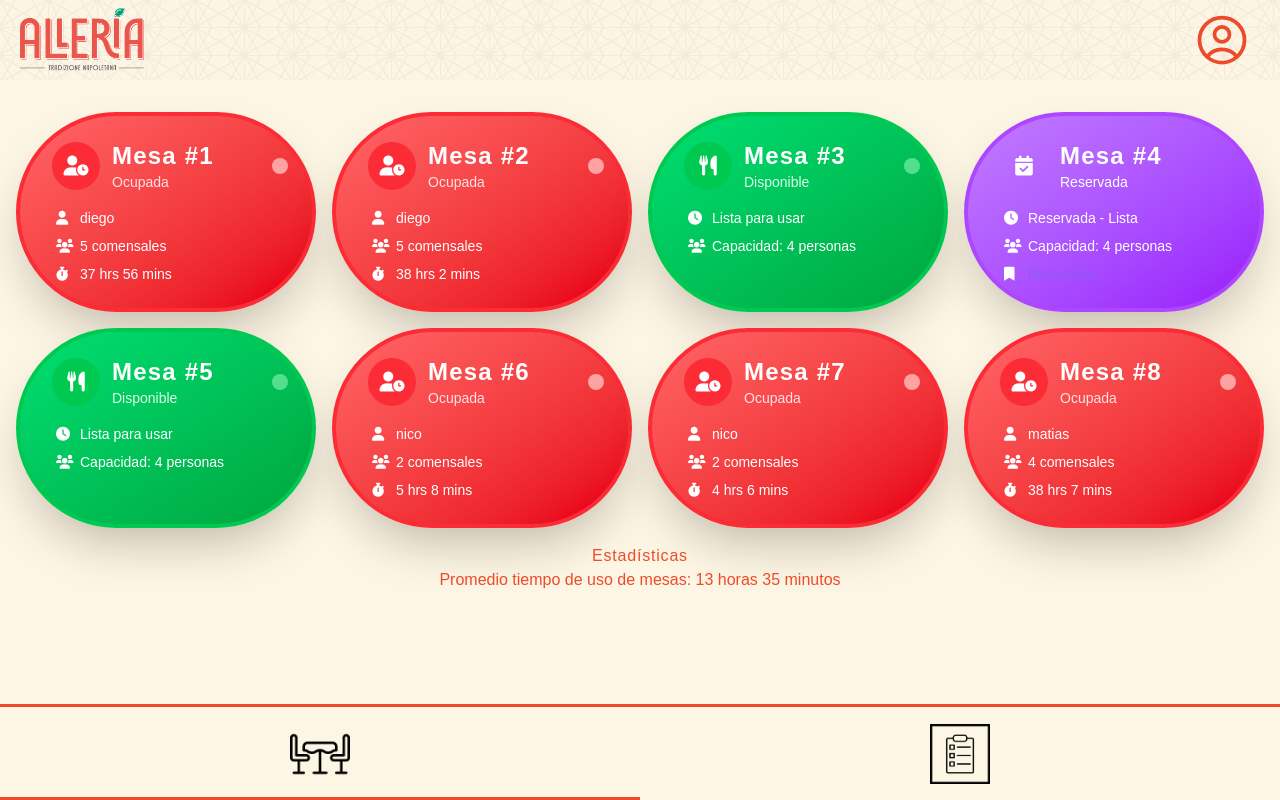
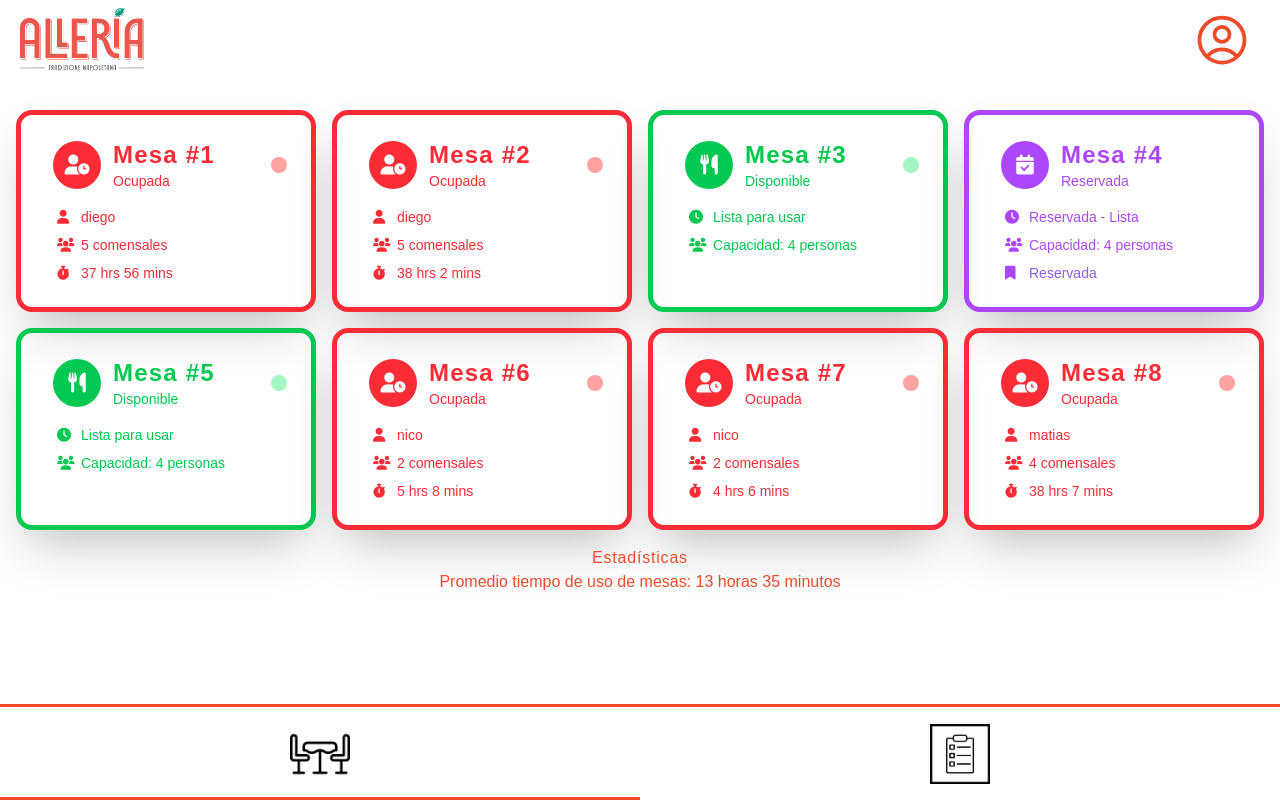
Before and after one commit to slevinnnn/restaurant_project, a Flask app: page /trabajador in a window 1280 px wide. Run offline with Flask 3, Linux system fonts and the light colour scheme; a user stored in the database is signed in; data comes from the database, SQL or seed files in the repository; both versions use the stored data as it was after the commit; some libraries are stand-ins or nearby versions; some web fonts are replaced.

Commit message:
makeover visual a la pagina de trabajadores

```diff
--- a/app.py
+++ b/app.py
@@ -31,7 +31,16 @@ def login_required(f):
 
 def get_chile_time():
     santiago_tz = pytz.timezone('America/Santiago')
-    return datetime.now(pytz.UTC).astimezone(santiago_tz)
+    return datetime.now(santiago_tz)
+
+def convert_to_chile_time(dt):
+    if dt is None:
+        return None
+    santiago_tz = pytz.timezone('America/Santiago')
+    # Si el datetime no tiene zona horaria, asumimos que está en hora de Chile
+    if dt.tzinfo is None:
+        return santiago_tz.localize(dt)
+    return dt.astimezone(santiago_tz)
 
 def initialize_tables():
     with app.app_context():
@@ -117,7 +126,12 @@ def enviar_estado_cola():
 def liberar_mesa(mesa_id):
     mesa = db.session.get(Mesa, mesa_id)
     if mesa and mesa.is_occupied:
-        tiempo_usado = (get_chile_time() - mesa.start_time).total_seconds() if mesa.start_time else 0
+        if mesa.start_time:
+            start_time_chile = convert_to_chile_time(mesa.start_time)
+            current_time_chile = get_chile_time()
+            tiempo_usado = (current_time_chile - start_time_chile).total_seconds()
+        else:
+            tiempo_usado = 0
         uso = UsoMesa(mesa_id=mesa.id, duracion=tiempo_usado)
         db.session.add(uso)
         mesa.is_occupied = False
--- a/static/styles/output.css
+++ b/static/styles/output.css
@@ -11,9 +11,7 @@
     --color-red-100: oklch(93.6% 0.032 17.717);
     --color-red-200: oklch(88.5% 0.062 18.334);
     --color-red-300: oklch(80.8% 0.114 19.571);
-    --color-red-400: oklch(70.4% 0.191 22.216);
     --color-red-500: oklch(63.7% 0.237 25.331);
-    --color-red-600: oklch(57.7% 0.245 27.325);
     --color-red-700: oklch(50.5% 0.213 27.518);
     --color-orange-50: oklch(98% 0.016 73.684);
     --color-orange-100: oklch(95.4% 0.038 75.164);
@@ -23,25 +21,20 @@
     --color-green-100: oklch(96.2% 0.044 156.743);
     --color-green-200: oklch(92.5% 0.084 155.995);
     --color-green-300: oklch(87.1% 0.15 154.449);
-    --color-green-400: oklch(79.2% 0.209 151.711);
     --color-green-500: oklch(72.3% 0.219 149.579);
-    --color-green-600: oklch(62.7% 0.194 149.214);
     --color-green-700: oklch(52.7% 0.154 150.069);
     --color-blue-50: oklch(97% 0.014 254.604);
     --color-blue-100: oklch(93.2% 0.032 255.585);
     --color-blue-200: oklch(88.2% 0.059 254.128);
     --color-blue-300: oklch(80.9% 0.105 251.813);
-    --color-blue-400: oklch(70.7% 0.165 254.624);
     --color-blue-500: oklch(62.3% 0.214 259.815);
-    --color-blue-600: oklch(54.6% 0.245 262.881);
     --color-blue-700: oklch(48.8% 0.243 264.376);
-    --color-purple-400: oklch(71.4% 0.203 305.504);
     --color-purple-500: oklch(62.7% 0.265 303.9);
-    --color-purple-600: oklch(55.8% 0.288 302.321);
     --color-gray-50: oklch(98.5% 0.002 247.839);
     --color-gray-100: oklch(96.7% 0.003 264.542);
     --color-gray-200: oklch(92.8% 0.006 264.531);
     --color-gray-500: oklch(55.1% 0.027 264.364);
+    --color-gray-800: oklch(27.8% 0.033 256.848);
     --color-black: #000;
     --color-white: #fff;
     --spacing: 0.25rem;
@@ -235,9 +228,6 @@
   .static {
     position: static;
   }
-  .inset-0 {
-    inset: calc(var(--spacing) * 0);
-  }
   .mt-2 {
     margin-top: calc(var(--spacing) * 2);
   }
@@ -324,12 +314,6 @@
   .border-red-200 {
     border-color: var(--color-red-200);
   }
-  .bg-black\/40 {
-    background-color: color-mix(in srgb, #000 40%, transparent);
-    @supports (color: color-mix(in lab, red, red)) {
-      background-color: color-mix(in oklab, var(--color-black) 40%, transparent);
-    }
-  }
   .bg-blue-50 {
     background-color: var(--color-blue-50);
   }
@@ -416,6 +400,9 @@
   .text-gray-500 {
     color: var(--color-gray-500);
   }
+  .text-gray-800 {
+    color: var(--color-gray-800);
+  }
   .text-green-700 {
     color: var(--color-green-700);
   }
@@ -428,13 +415,11 @@
   .text-red-700 {
     color: var(--color-red-700);
   }
+  .text-white {
+    color: var(--color-white);
+  }
   .uppercase {
     text-transform: uppercase;
-  }
-  .backdrop-blur-sm {
-    --tw-backdrop-blur: blur(var(--blur-sm));
-    -webkit-backdrop-filter: var(--tw-backdrop-blur,) var(--tw-backdrop-brightness,) var(--tw-backdrop-contrast,) var(--tw-backdrop-grayscale,) var(--tw-backdrop-hue-rotate,) var(--tw-backdrop-invert,) var(--tw-backdrop-opacity,) var(--tw-backdrop-saturate,) var(--tw-backdrop-sepia,);
-    backdrop-filter: var(--tw-backdrop-blur,) var(--tw-backdrop-brightness,) var(--tw-backdrop-contrast,) var(--tw-backdrop-grayscale,) var(--tw-backdrop-hue-rotate,) var(--tw-backdrop-invert,) var(--tw-backdrop-opacity,) var(--tw-backdrop-saturate,) var(--tw-backdrop-sepia,);
   }
   .transition-colors {
     transition-property: color, background-color, border-color, outline-color, text-decoration-color, fill, stroke, --tw-gradient-from, --tw-gradient-via, --tw-gradient-to;
@@ -686,7 +671,6 @@ body {
   flex-direction: column;
   align-items: center;
   justify-content: center;
-  background-color: var(--color-card_background);
   color: var(--color-card_text);
   font-family: 'Industry Inc', sans-serif;
 }
@@ -718,8 +702,6 @@ main {
   left: 0;
   right: 0;
   height: 10vh;
-  background-color: var(--color-card_background);
-  background-image: url('/static/images/black-thread-light.png');
   display: flex;
   justify-content: space-between;
   align-items: center;
@@ -740,7 +722,6 @@ main {
   left: 0;
   right: 0;
   height: 12vh;
-  background-color: var(--color-card_background);
   border-top: 3px solid var(--color-card_text);
   z-index: 50;
 }
@@ -930,10 +911,8 @@ main {
 .mesa {
   min-height: 200px;
   min-width: 300px;
-  border-radius: calc(infinity * 1px);
-  background-image: url('/static/images/black-thread-light.png');
+  border-radius: var(--radius-2xl);
   padding: calc(var(--spacing) * 6);
-  color: var(--color-white);
   --tw-shadow: 0 25px 50px -12px var(--tw-shadow-color, rgb(0 0 0 / 0.25));
   box-shadow: var(--tw-inset-shadow), var(--tw-inset-ring-shadow), var(--tw-ring-offset-shadow), var(--tw-ring-shadow), var(--tw-shadow);
 }
@@ -1050,58 +1029,33 @@ main {
 }
 .ocupada {
   border-style: var(--tw-border-style);
-  border-width: 4px;
+  border-width: 5px;
   border-color: var(--color-red-500);
-  --tw-gradient-position: to bottom right in oklab;
-  background-image: linear-gradient(var(--tw-gradient-stops));
-  --tw-gradient-from: var(--color-red-400);
-  --tw-gradient-stops: var(--tw-gradient-via-stops, var(--tw-gradient-position), var(--tw-gradient-from) var(--tw-gradient-from-position), var(--tw-gradient-to) var(--tw-gradient-to-position));
-  --tw-gradient-to: var(--color-red-600);
-  --tw-gradient-stops: var(--tw-gradient-via-stops, var(--tw-gradient-position), var(--tw-gradient-from) var(--tw-gradient-from-position), var(--tw-gradient-to) var(--tw-gradient-to-position));
+  color: var(--color-red-500);
 }
 .libre {
   border-style: var(--tw-border-style);
-  border-width: 4px;
+  border-width: 5px;
   border-color: var(--color-green-500);
-  --tw-gradient-position: to bottom right in oklab;
-  background-image: linear-gradient(var(--tw-gradient-stops));
-  --tw-gradient-from: var(--color-green-400);
-  --tw-gradient-stops: var(--tw-gradient-via-stops, var(--tw-gradient-position), var(--tw-gradient-from) var(--tw-gradient-from-position), var(--tw-gradient-to) var(--tw-gradient-to-position));
-  --tw-gradient-to: var(--color-green-600);
-  --tw-gradient-stops: var(--tw-gradient-via-stops, var(--tw-gradient-position), var(--tw-gradient-from) var(--tw-gradient-from-position), var(--tw-gradient-to) var(--tw-gradient-to-position));
+  color: var(--color-green-500);
 }
 .recien-asignada {
   border-style: var(--tw-border-style);
-  border-width: 4px;
+  border-width: 5px;
   border-color: var(--color-blue-500);
-  --tw-gradient-position: to bottom right in oklab;
-  background-image: linear-gradient(var(--tw-gradient-stops));
-  --tw-gradient-from: var(--color-blue-400);
-  --tw-gradient-stops: var(--tw-gradient-via-stops, var(--tw-gradient-position), var(--tw-gradient-from) var(--tw-gradient-from-position), var(--tw-gradient-to) var(--tw-gradient-to-position));
-  --tw-gradient-to: var(--color-blue-600);
-  --tw-gradient-stops: var(--tw-gradient-via-stops, var(--tw-gradient-position), var(--tw-gradient-from) var(--tw-gradient-from-position), var(--tw-gradient-to) var(--tw-gradient-to-position));
+  color: var(--color-blue-500);
 }
 .reservada {
   border-style: var(--tw-border-style);
-  border-width: 4px;
+  border-width: 5px;
   border-color: var(--color-purple-500);
-  --tw-gradient-position: to bottom right in oklab;
-  background-image: linear-gradient(var(--tw-gradient-stops));
-  --tw-gradient-from: var(--color-purple-400);
-  --tw-gradient-stops: var(--tw-gradient-via-stops, var(--tw-gradient-position), var(--tw-gradient-from) var(--tw-gradient-from-position), var(--tw-gradient-to) var(--tw-gradient-to-position));
-  --tw-gradient-to: var(--color-purple-600);
-  --tw-gradient-stops: var(--tw-gradient-via-stops, var(--tw-gradient-position), var(--tw-gradient-from) var(--tw-gradient-from-position), var(--tw-gradient-to) var(--tw-gradient-to-position));
+  color: var(--color-purple-500);
 }
 .reservada-ocupada {
   border-style: var(--tw-border-style);
-  border-width: 4px;
+  border-width: 5px;
   border-color: var(--color-purple-500);
-  --tw-gradient-position: to bottom right in oklab;
-  background-image: linear-gradient(var(--tw-gradient-stops));
-  --tw-gradient-from: var(--color-red-300);
-  --tw-gradient-stops: var(--tw-gradient-via-stops, var(--tw-gradient-position), var(--tw-gradient-from) var(--tw-gradient-from-position), var(--tw-gradient-to) var(--tw-gradient-to-position));
-  --tw-gradient-to: var(--color-red-500);
-  --tw-gradient-stops: var(--tw-gradient-via-stops, var(--tw-gradient-position), var(--tw-gradient-from) var(--tw-gradient-from-position), var(--tw-gradient-to) var(--tw-gradient-to-position));
+  color: var(--color-purple-500);
 }
 .ocupada .mesa-icon-container {
   background-color: var(--color-red-500);
@@ -1124,13 +1078,16 @@ main {
   background-color: var(--color-blue-300);
 }
 .ocupada .mesa-status {
-  color: var(--color-red-100);
+  color: var(--color-red-500);
 }
 .libre .mesa-status {
-  color: var(--color-green-100);
+  color: var(--color-green-500);
 }
 .recien-asignada .mesa-status {
-  color: var(--color-blue-100);
+  color: var(--color-blue-500);
+}
+.reservada .mesa-icon-container {
+  background-color: var(--color-purple-500);
 }
 .clientes-container {
   position: relative;
@@ -1143,7 +1100,6 @@ main {
   min-width: 100%;
   border-radius: var(--radius-lg);
   background-color: var(--color-card_background-light-1);
-  background-image: url('/static/images/black-thread-light.png');
   --tw-shadow: 0 10px 15px -3px var(--tw-shadow-color, rgb(0 0 0 / 0.1)), 0 4px 6px -4px var(--tw-shadow-color, rgb(0 0 0 / 0.1));
   box-shadow: var(--tw-inset-shadow), var(--tw-inset-ring-shadow), var(--tw-ring-offset-shadow), var(--tw-ring-shadow), var(--tw-shadow);
 }
@@ -1151,7 +1107,6 @@ main {
   height: calc(var(--spacing) * 12);
   border-radius: var(--radius-2xl);
   background-color: var(--color-card_background-light-1);
-  background-image: url('/static/images/black-thread-light.png');
   font-size: var(--text-xl);
   line-height: var(--tw-leading, var(--text-xl--line-height));
   --tw-font-weight: var(--font-weight-bold);
@@ -1314,42 +1269,6 @@ main {
   syntax: "*";
   inherits: false;
 }
-@property --tw-backdrop-blur {
-  syntax: "*";
-  inherits: false;
-}
-@property --tw-backdrop-brightness {
-  syntax: "*";
-  inherits: false;
-}
-@property --tw-backdrop-contrast {
-  syntax: "*";
-  inherits: false;
-}
-@property --tw-backdrop-grayscale {
-  syntax: "*";
-  inherits: false;
-}
-@property --tw-backdrop-hue-rotate {
-  syntax: "*";
-  inherits: false;
-}
-@property --tw-backdrop-invert {
-  syntax: "*";
-  inherits: false;
-}
-@property --tw-backdrop-opacity {
-  syntax: "*";
-  inherits: false;
-}
-@property --tw-backdrop-saturate {
-  syntax: "*";
-  inherits: false;
-}
-@property --tw-backdrop-sepia {
-  syntax: "*";
-  inherits: false;
-}
 @property --tw-ease {
   syntax: "*";
   inherits: false;
@@ -1423,52 +1342,46 @@ main {
   inherits: false;
   initial-value: 0 0 #0000;
 }
+@property --tw-backdrop-blur {
+  syntax: "*";
+  inherits: false;
+}
+@property --tw-backdrop-brightness {
+  syntax: "*";
+  inherits: false;
+}
+@property --tw-backdrop-contrast {
+  syntax: "*";
+  inherits: false;
+}
+@property --tw-backdrop-grayscale {
+  syntax: "*";
+  inherits: false;
+}
+@property --tw-backdrop-hue-rotate {
+  syntax: "*";
+  inherits: false;
+}
+@property --tw-backdrop-invert {
+  syntax: "*";
+  inherits: false;
+}
+@property --tw-backdrop-opacity {
+  syntax: "*";
+  inherits: false;
+}
+@property --tw-backdrop-saturate {
+  syntax: "*";
+  inherits: false;
+}
+@property --tw-backdrop-sepia {
+  syntax: "*";
+  inherits: false;
+}
 @property --tw-space-x-reverse {
   syntax: "*";
   inherits: false;
   initial-value: 0;
-}
-@property --tw-gradient-position {
-  syntax: "*";
-  inherits: false;
-}
-@property --tw-gradient-from {
-  syntax: "<color>";
-  inherits: false;
-  initial-value: #0000;
-}
-@property --tw-gradient-via {
-  syntax: "<color>";
-  inherits: false;
-  initial-value: #0000;
-}
-@property --tw-gradient-to {
-  syntax: "<color>";
-  inherits: false;
-  initial-value: #0000;
-}
-@property --tw-gradient-stops {
-  syntax: "*";
-  inherits: false;
-}
-@property --tw-gradient-via-stops {
-  syntax: "*";
-  inherits: false;
-}
-@property --tw-gradient-from-position {
-  syntax: "<length-percentage>";
-  inherits: false;
-  initial-value: 0%;
-}
-@property --tw-gradient-via-position {
-  syntax: "<length-percentage>";
-  inherits: false;
-  initial-value: 50%;
-}
-@property --tw-gradient-to-position {
-  syntax: "<length-percentage>";
-  inherits: false;
-  initial-value: 100%;
 }
 @property --tw-translate-x {
   syntax: "*";
@@ -1509,15 +1422,6 @@ main {
       --tw-leading: initial;
       --tw-font-weight: initial;
       --tw-tracking: initial;
-      --tw-backdrop-blur: initial;
-      --tw-backdrop-brightness: initial;
-      --tw-backdrop-contrast: initial;
-      --tw-backdrop-grayscale: initial;
-      --tw-backdrop-hue-rotate: initial;
-      --tw-backdrop-invert: initial;
-      --tw-backdrop-opacity: initial;
-      --tw-backdrop-saturate: initial;
-      --tw-backdrop-sepia: initial;
       --tw-ease: initial;
       --tw-duration: initial;
       --tw-shadow: 0 0 #0000;
@@ -1534,16 +1438,16 @@ main {
       --tw-ring-offset-width: 0px;
       --tw-ring-offset-color: #fff;
       --tw-ring-offset-shadow: 0 0 #0000;
+      --tw-backdrop-blur: initial;
+      --tw-backdrop-brightness: initial;
+      --tw-backdrop-contrast: initial;
+      --tw-backdrop-grayscale: initial;
+      --tw-backdrop-hue-rotate: initial;
+      --tw-backdrop-invert: initial;
+      --tw-backdrop-opacity: initial;
+      --tw-backdrop-saturate: initial;
+      --tw-backdrop-sepia: initial;
       --tw-space-x-reverse: 0;
-      --tw-gradient-position: initial;
-      --tw-gradient-from: #0000;
-      --tw-gradient-via: #0000;
-      --tw-gradient-to: #0000;
-      --tw-gradient-stops: initial;
-      --tw-gradient-via-stops: initial;
-      --tw-gradient-from-position: 0%;
-      --tw-gradient-via-position: 50%;
-      --tw-gradient-to-position: 100%;
       --tw-translate-x: 0;
       --tw-translate-y: 0;
       --tw-translate-z: 0;
--- a/templates/clientes_espera.html
+++ b/templates/clientes_espera.html
@@ -97,7 +97,7 @@
                 const tr = document.createElement('tr');
                 tr.className = 'border-b border-gray-200 hover:bg-gray-50';
                 tr.innerHTML = `
-                  <td class="px-6 py-4 whitespace-nowrap font-medium">Cliente #${c.id}</td>
+                  <td class="px-6 py-4 whitespace-nowrap font-medium">#${c.id}</td>
                   <td class="px-6 py-4 whitespace-nowrap">${c.nombre || 'No especificado'}</td>
                   <td class="px-6 py-4 whitespace-nowrap">${c.cantidad_comensales || 'No especificado'}</td>
                   <td class="px-6 py-4 whitespace-nowrap">${joinedDate.toLocaleTimeString()}</td>
--- a/templates/worker.html
+++ b/templates/worker.html
@@ -28,15 +28,15 @@
           <div class="mesa-info">
             <div class="mesa-icon-container">
               {% if m.reservada and not m.is_occupied %}
-                <i class="fas fa-calendar-check mesa-icon"></i>
+                <i class="fas fa-calendar-check mesa-icon text-white"></i>
               {% elif m.reservada and m.is_occupied %}
-                <i class="fas fa-calendar-times mesa-icon"></i>
+                <i class="fas fa-calendar-times mesa-icon text-white"></i>
               {% elif m.is_occupied and m.recien_asignada %}
-                <i class="fas fa-clock mesa-icon"></i>
+                <i class="fas fa-clock mesa-icon text-white"></i>
               {% elif m.is_occupied %}
-                <i class="fas fa-user-clock mesa-icon"></i>
+                <i class="fas fa-user-clock mesa-icon text-white"></i>
               {% else %}
-                <i class="fas fa-utensils mesa-icon"></i>
+                <i class="fas fa-utensils mesa-icon text-white"></i>
               {% endif %}
             </div>
             <div>
```
Also changed, not shown: instance/db.sqlite3, static/images/clean-gray-paper.png (added), static/styles/tailwind.css.
